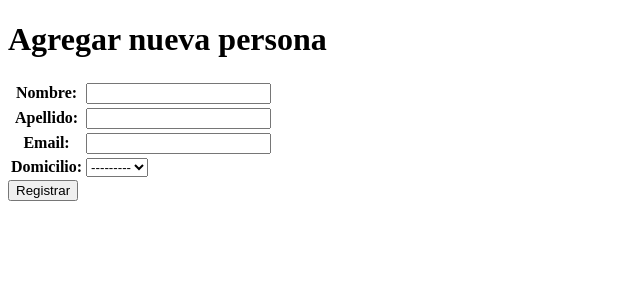
After one commit to carlosdizx/PersonasDjango, a Django app: page /nueva_persona in a window 1280 px wide. The commit adds this page. Shown: the top 300 px of the page, without its empty margins (0-640 px from the left). Run offline with Django 3.2, Linux system fonts and the light colour scheme; data that the repository does not hold is empty.

Commit message:
Creada la vista, y preparando para almacenar una persona desde un formulario

```diff
--- /dev/null
+++ b/sap/personas/templates/Nuevo.html
@@ -0,0 +1,17 @@
+<!DOCTYPE html>
+<html>
+<head>
+    <meta charset="UTF-8">
+    <title>Nueva persona</title>
+</head>
+<body>
+<h1>Agregar nueva persona</h1>
+<form method="POST">
+    <table>
+        {{forma_persona}}
+    </table>
+    <input type="submit" value="Registrar">
+    {% csrf_token %}
+</form>
+</body>
+</html>
--- a/sap/personas/templates/detalle.html
+++ b/sap/personas/templates/detalle.html
@@ -1,5 +1,5 @@
 <!DOCTYPE html>
-<html lang="en">
+<html>
 <head>
     <meta charset="UTF-8">
     <title>Detalle de la persona</title>
--- a/sap/personas/views.py
+++ b/sap/personas/views.py
@@ -1,3 +1,4 @@
+from django.forms import modelform_factory
 from django.shortcuts import render, get_object_or_404
 
 from personas.models import Persona
@@ -6,3 +7,11 @@ from personas.models import Persona
 def detalle_persona(request, id):
     persona = get_object_or_404(Persona, pk=id)
     return render(request, 'detalle.html', {'persona': persona})
+
+
+PersonaForm = modelform_factory(Persona,exclude=[])
+
+
+def nueva_persona(request):
+    forma_persona = PersonaForm()
+    return render(request, 'nuevo.html', {'forma_persona': forma_persona})
--- a/sap/sap/urls.py
+++ b/sap/sap/urls.py
@@ -16,11 +16,12 @@ Including another URLconf
 from django.contrib import admin
 from django.urls import path
 
-from personas.views import detalle_persona
+from personas.views import detalle_persona, nueva_persona
 from webapp.views import bienvenido
 
 urlpatterns = [
     path('admin/', admin.site.urls),
     path('', bienvenido),
     path('detalle_persona/<int:id>', detalle_persona),
+    path('nueva_persona', nueva_persona),
 ]
--- a/sap/webapp/templates/bienvenido.html
+++ b/sap/webapp/templates/bienvenido.html
@@ -7,12 +7,14 @@
 <body>
 <h1>Sistema de Administrativo de Personas - SAP </h1>
 <h3>Total de personas registradas: {{cantidad}}</h3>
+<a href="nueva_persona">Agregar persona +</a>
 <hr>
 <div>
+
     <ul>
         {% for persona in personas %}
         <li>
-            {{persona.id}} - {{persona.nombre}}   {{persona.apellido}} - {{persona.email}} {{persona.domicilio}}
+            {{persona.id}} - {{persona.nombre}} {{persona.apellido}} - {{persona.email}} {{persona.domicilio}}
             <a href="detalle_persona/{{persona.id}}">Ver detalle</a>
         </li>
         {% endfor %}
```
